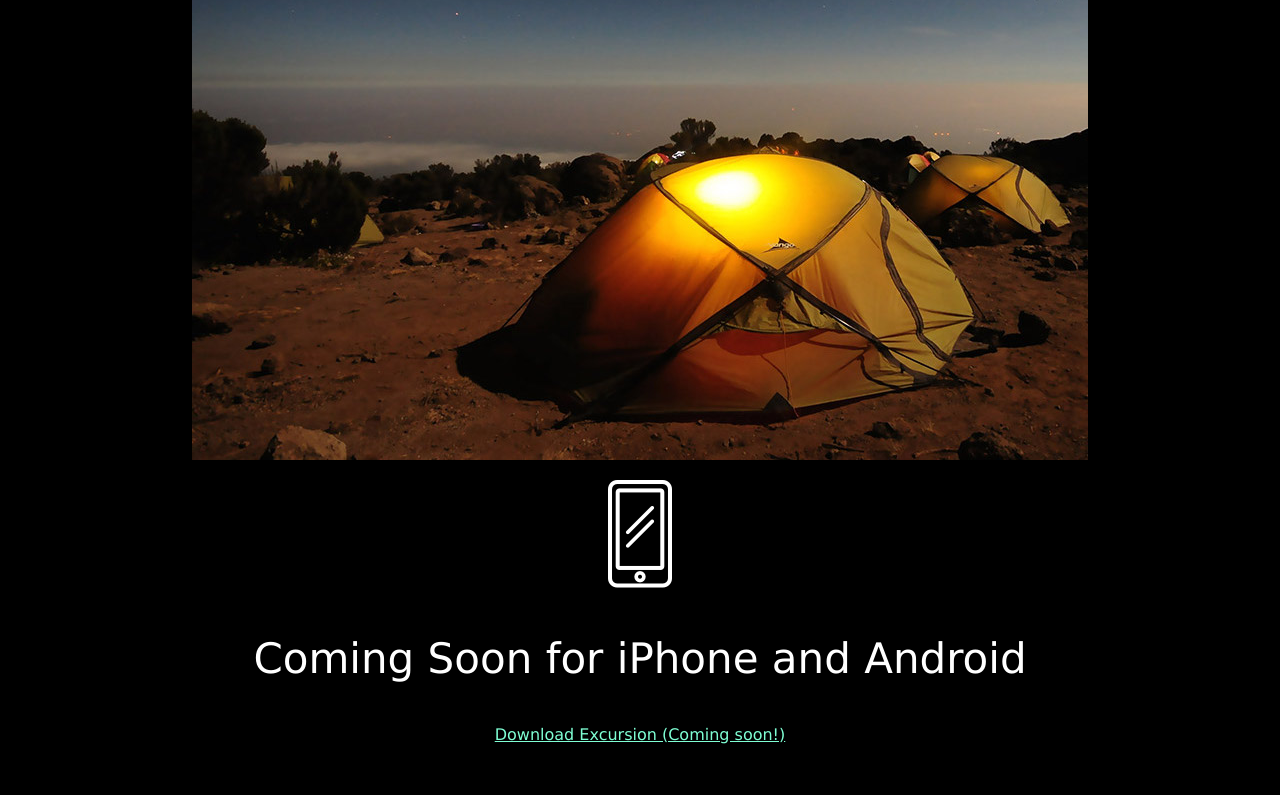
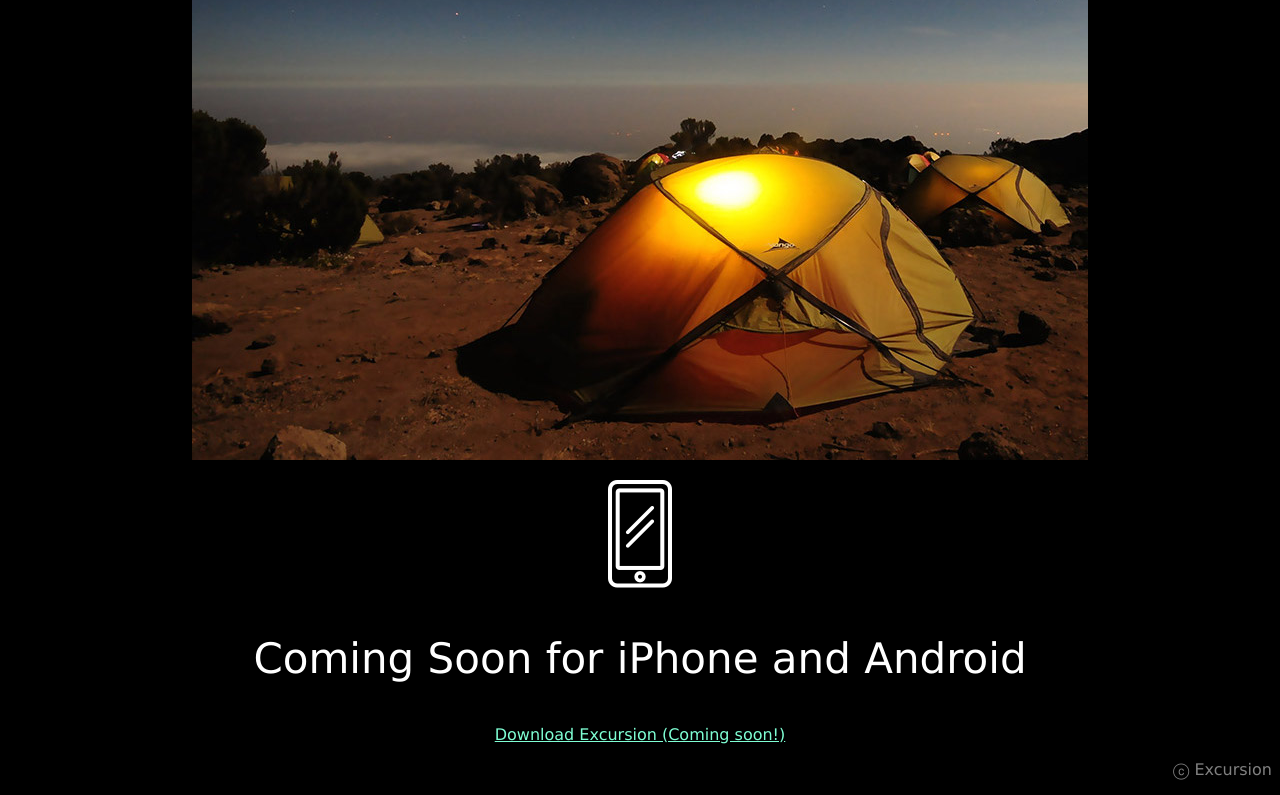
Before and after one commit to spark-o-petit/excursion, a plain HTML site: page index.html in a window 1280 px wide. Shown: the part 552-1347 px from the top of the page. Before the commit the page ends 1312 px from the top, so only its background shows below. Drawn offline with Linux system fonts and the light colour scheme.

Commit message:
Final push

```diff
--- a/index.html
+++ b/index.html
@@ -21,5 +21,6 @@
     <p><img src="resources/images/phone.png" /></p>
     <p class="header--secondary">Coming Soon for iPhone and Android</p>
     <p><a href="#" class="link--cta">Download Excursion (Coming soon!)</a></p>
+    <p class="footer">ⓒ Excursion</p>
   </body>
 </html>
--- a/resources/css/style.css
+++ b/resources/css/style.css
@@ -29,3 +29,9 @@ body {
   color: aquamarine;
   font-size: 16px;
 }
+
+/* FOOTER */
+.footer {
+  color: gray;
+  text-align: right;
+}
```
